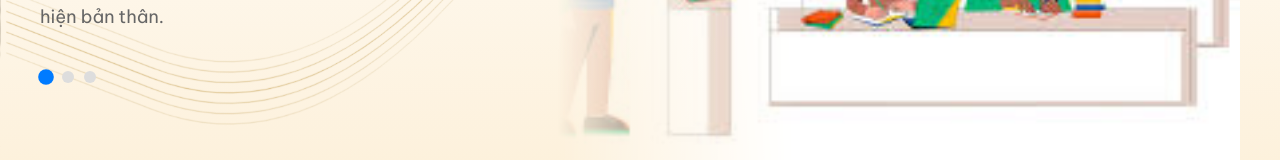
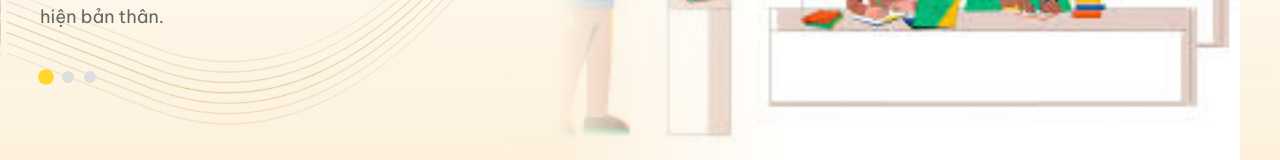
Before and after one commit to TheGuyWhoAsked-Tvanhbi/ReDLT, a React (Vite) app: page / in a window 1280 px wide. Shown: the part 423-583 px from the top of the page. Built offline with nearby package versions, Linux system fonts and the light colour scheme; no server answers.

Commit message:
regular update 9/6

```diff
--- a/src/Main/Mainpage.jsx
+++ b/src/Main/Mainpage.jsx
@@ -400,7 +400,7 @@ function Mainpage() {
                     onClick={() => setCurrentIndex(index)}
                     style={{
                       ...styles.progressDot,
-                      backgroundColor: index === currentIndex ? "#007bff" : "#ddd",
+                      backgroundColor: index === currentIndex ? "#ffd82b" : "#ddd",
                       transform: index === currentIndex ? "scale(1.3)" : "scale(1)"
                     }}
                     aria-label={`Chuyển sang slide ${index + 1}`}
--- a/src/Post/CreatePost.jsx
+++ b/src/Post/CreatePost.jsx
@@ -86,6 +86,11 @@ export default function CreatePost() {
     const file = e.target.files[0];
     if (file) setDocFile(file);
   };
+
+  const handleUploadClick = () => {
+
+  }
+
 
   return (
     <>
```
